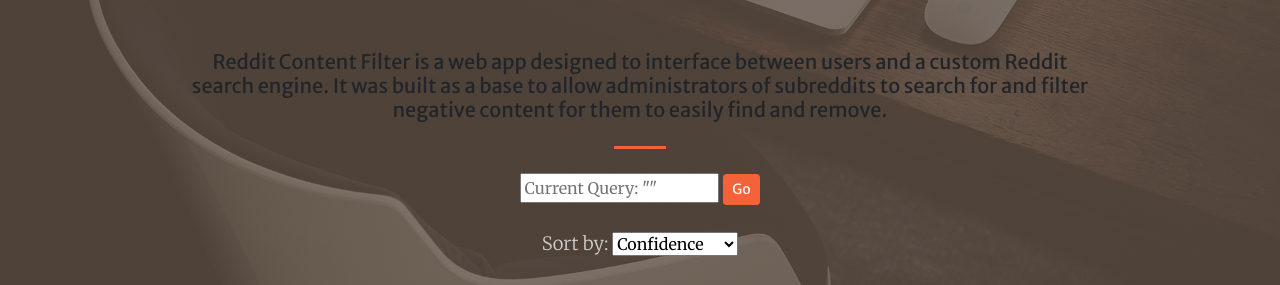
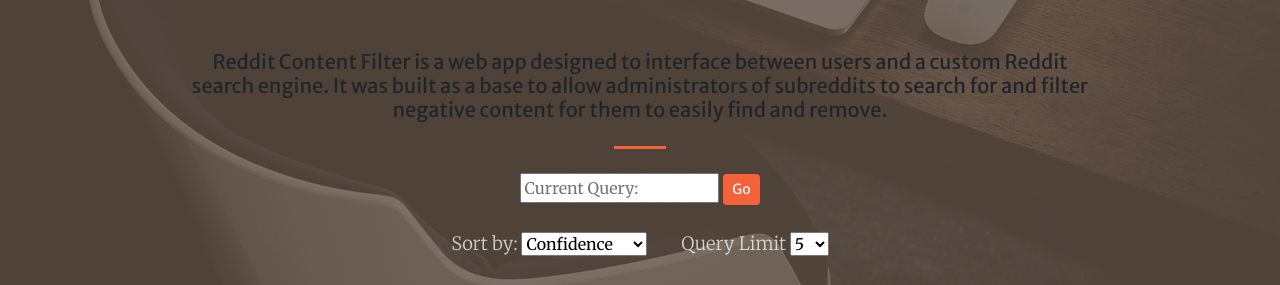
Before and after one commit to asayee0/webproject, a Flask app: template templates/index.html in a window 1280 px wide. Shown: the part 307-592 px from the top of the page. Run offline with Flask 2, Linux system fonts and the light colour scheme; the template is opened without the code that fills it, so the values that code supplies are empty; some libraries are stand-ins or nearby versions.

Commit message:
version 1

```diff
--- a/app.py
+++ b/app.py
@@ -14,19 +14,16 @@ queriedPosts = None
 @app.route('/home', methods=['POST','GET'])
 def home():
     global queriedPosts
-    searchQuery = None
+    searchQuery = ""
     sortingMethod = "top"
     limit = 5
     if request.method == 'POST':
         if "newSubreddit" in request.form:
             redditScraper.changeSubreddit(request.form["newSubreddit"])
-            searchQuery = "cool"
         else:
             searchQuery = request.form["searchQuery"]
             sortingMethod = request.form["sortingMethod"]
-
-    else:
-        searchQuery = "cool"
+            limit = int(request.form["limit"])
 
     queriedPosts=redditScraper.queryPosts(searchQuery, sortingMethod, limit)
 
--- a/templates/index.html
+++ b/templates/index.html
@@ -66,13 +66,13 @@
         <div class="col-lg-8 align-self-baseline">
           <form action="/home" method="post">
             <div class="container" style="margin-bottom:25px;">
-              <input type="text" name="searchQuery" placeholder="Current Query: &quot;{{ searchQuery }}&quot;">
+              <input type="text" name="searchQuery" placeholder="Current Query: {{ searchQuery }}">
               <a href="#portfolio"><button type="submit"
                   class="btn btn-primary btn-sm js-scroll-trigger">Go</button></a>
             </div>
             <div class="container" style="margin-bottom:25px;">
               <p class="text-white-75 font-weight-light mb-5 d-inline">Sort by:</p>
-              <select class="d-inline" name="sortingMethod">
+              <select class="d-inline" name="sortingMethod" style="margin-right:30px;">
                 <option value="confidence" {% if sortingMethod == "confidence" %} selected {% endif %}">Confidence
                 </option>
                 <option value="top" {% if sortingMethod == "top" %} selected {% endif %}>Top</option>
@@ -84,6 +84,11 @@
                 <option value="qa"" {% if sortingMethod == "qa" %} selected {% endif %}>Qa</option>
                 <option value=" live"" {% if sortingMethod == "live" %} selected {% endif %}>Live</option>
                 <option value="blank"" {% if sortingMethod == "blank" %} selected {% endif %}>Blank</option>
+              </select>
+              <p class="text-white-75 font-weight-light mb-5 d-inline">Query Limit</p>
+              <select class="d-inline" name="limit">
+                <option value="5" {% if limit == "5" %} selected {% endif %}">5</option>
+                <option value="10" {% if limit == "10" %} selected {% endif %}>10</option>
               </select>
             </div>
             <p class=" text-white-75 font-weight-light mb-5">Currently sorted by: <b>{{ sortingMethod }}</b></p>
@@ -97,9 +102,9 @@
 
   <div class="jumbotron" style="padding-top:20px; height:90px;">
     <form action="/add" method="post">
-        <div class="text-center">
-          <button type="submit" class="btn btn-primary">Save All</button>
-        </div>
+      <div class="text-center">
+        <button type="submit" class="btn btn-primary" style="margin-bottom:20px;">Save All</button>
+      </div>
     </form>
   </div>
 
```
Also changed, not shown: templates/savedPosts.html (+7 -1 lines), db/savedPosts.db.
